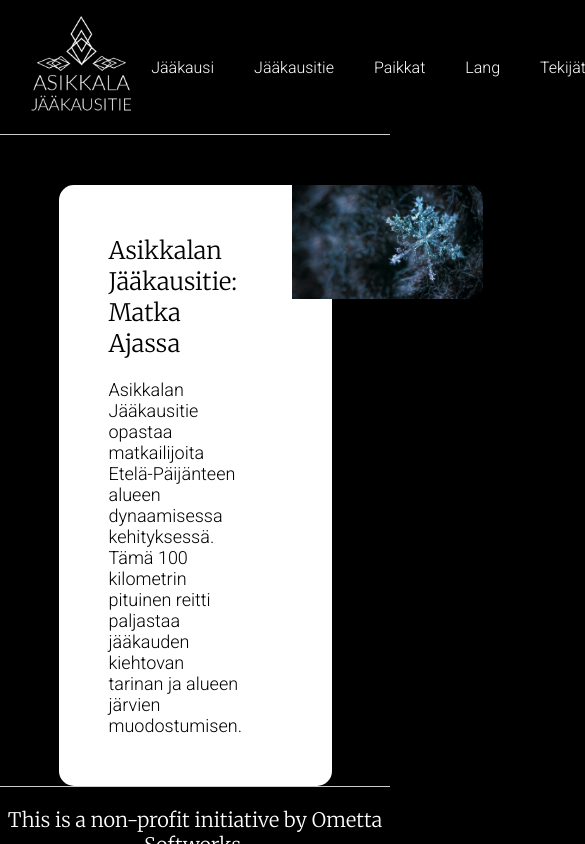
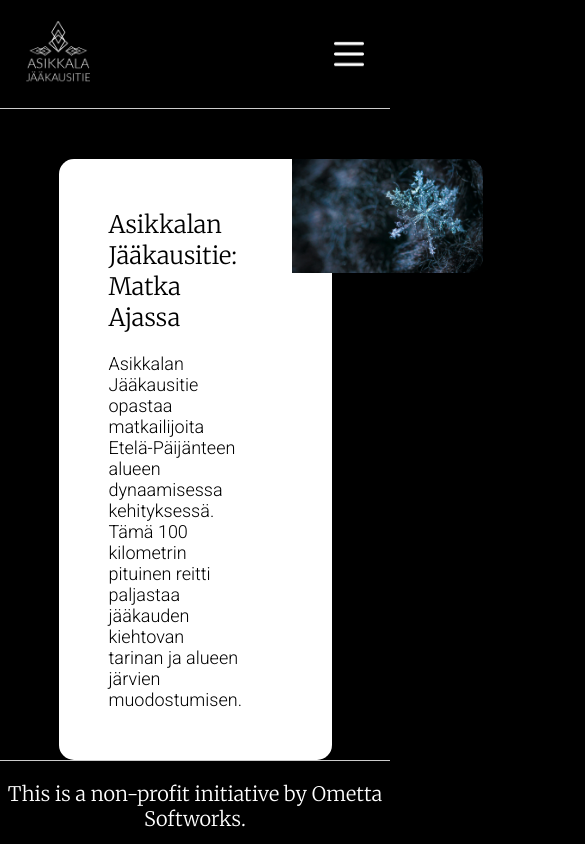
Before and after one commit to JustynaNeuvonen/JaakausitieAsikkala, a React (Vite) app: page / in a window 390 px wide. Shown: the top 844 px of the page, 585 px wide, since content can reach past the window. Built offline with nearby package versions, Linux system fonts and the light colour scheme.

Commit message:
Responsive menu working

```diff
--- a/src/components/Dropdown.jsx
+++ b/src/components/Dropdown.jsx
@@ -5,13 +5,13 @@
   return (
     <div className='Dropdown'>
         <ul>
-            <li><Link to="/vaaksynjoki">Vaaksynjoki</Link></li>
-            <li><Link to="/vesivehmaankangas">Vesivehmaankangas</Link></li>
+            <li><Link to="/vaaksynjoki">Väaksynjoki</Link></li>
+            <li><Link to="/aurinkovuori">Aurinkovuori</Link></li>
             <li><Link to="/tallukanmaki">Tallukanmaki</Link></li>
-            <li><Link to="/aurinkovuori">Aurinkovuori</Link></li>
-            <li><Link to="/syrjansupat">Syrjansupat</Link></li>
+            <li><Link to="/syrjansupat">Syrjänsupat</Link></li>
             <li><Link to="/pulkkilanharju">Pulkkilanharju</Link></li>
             <li><Link to="/kalkkinen">Kalkkinen</Link></li>
+            <li><Link to="/vesivehmaankangas">Vesivehmaankangas</Link></li>
 
         </ul>
 
--- a/src/components/Navbar.jsx
+++ b/src/components/Navbar.jsx
@@ -1,25 +1,58 @@
-import React from 'react'
+import React, { useState } from 'react'
 import logo from '../assets/logo.png'
+import menu_icon from '../assets/menu_icon.png'
 import { Link } from 'react-router-dom'
 import Dropdown from '../components/Dropdown'
 
+
 const Navbar = () => {
+  const [dropdownOpen, setDropdownOpen] = useState(false);
+
+  // Close dropdown when clicking outside (optional, for better UX)
+  React.useEffect(() => {
+    const handleClick = (e) => {
+      if (!e.target.closest('.dropdown-parent')) setDropdownOpen(false);
+    };
+    document.addEventListener('click', handleClick);
+    return () => document.removeEventListener('click', handleClick);
+  }, []);
+
+
+  const[ mobileMenu, setMobileMen ] = useState(false);
+  const toggleMenu = () => {
+    mobileMenu ? setMobileMen(false) : setMobileMen(true);
+  }
+
+
   return (
     <div className='navbar'>
       <Link to='/'>
         <img src={logo} alt="" width="100px"/>
       </Link>
-
-      <ul>
+      <img src={menu_icon} alt="Menu" width="30px" className='menu-icon' onClick={toggleMenu} ></img>
+      <ul className={mobileMenu?'':'hide-mobile-menu'}>
         <li><Link to='/jaakausi'>Jääkausi</Link></li>
         <li><Link to='/jaakausitie'>Jääkausitie</Link></li>
-        <li className="dropdown-parent">
+        <li
+          className="dropdown-parent"
+          onClick={e => {
+            // Only toggle on mobile
+            if (window.innerWidth <= 750) {
+              e.stopPropagation();
+              setDropdownOpen(open => !open);
+            }
+          }}
+          onMouseEnter={() => window.innerWidth > 750 && setDropdownOpen(true)}
+          onMouseLeave={() => window.innerWidth > 750 && setDropdownOpen(false)}
+        >
           Paikkat
-          <Dropdown />
+          {/* Show dropdown if open or on desktop hover */}
+          {(dropdownOpen || window.innerWidth > 750) && <Dropdown />}
         </li>
         <li>Lang</li>
         <li><Link to='/tekijat'>Tekijät</Link></li>
       </ul>
+
     </div>
   )
 }
--- a/src/index.css
+++ b/src/index.css
@@ -134,3 +134,75 @@
   text-decoration: underline;
   text-underline-offset: 4px;
 }
+
+.menu-icon {
+  display: none; /* Hide the menu icon by default */
+}
+
+/*-----Media Queries-----*/
+@media (max-width: 750px) {
+  .navbar {
+    flex-direction: row;         /* Align logo and menu icon in a row */
+    align-items: center;         /* Vertically center them */
+    justify-content: space-between; /* Space between logo and menu icon */
+    padding: 10px 10px;
+  }
+  .navbar ul {
+    display: none;
+    border-radius: 0;
+    font-family: 'Roboto', sans-serif;
+    font-weight: 400;
+    position: fixed;
+    top: 0;
+    right: 0;
+    background: #27355b;
+    z-index: 1000;
+    width: 0px;
+    padding-top: 70px;
+    transition: 0.5s;
+    bottom: 0;
+    flex-direction: column;
+    align-items: flex-start;
+  }
+  .navbar ul:not(.hide-mobile-menu) {
+    display: flex;
+    flex-direction: column;
+    width: 200px;
+  }
+  .navbar > ul > li {
+    display: block;
+    margin: 25px 40px;
+    justify-content: flex-start;
+    text-align: left;
+  }
+
+  .footerInfo {
+    flex-direction: column;
+    align-items: center;
+  }
+  .dropdown-parent .Dropdown {
+    position: static;
+    display: block;
+    background: #27355b;
+    box-shadow: none;
+    border-radius: 0;
+    min-width: 0;
+  }
+  .menu-icon {
+    display: block;
+    position: static;            /* Remove fixed positioning */
+    top: auto;
+    right: auto;
+    z-index: auto;
+    margin-right: 16px;          /* Optional: space on the right */
+    cursor: pointer;
+  }
+  .hide-mobile-menu {
+    right: -200px;
+  }
+  .navbar img[alt=""] {
+    width: 80px !important;
+    padding: 10px 0 10px 16px;
+    height: auto;
+  }
+}
```
Also changed, not shown: src/assets/menu_icon.png (added).
